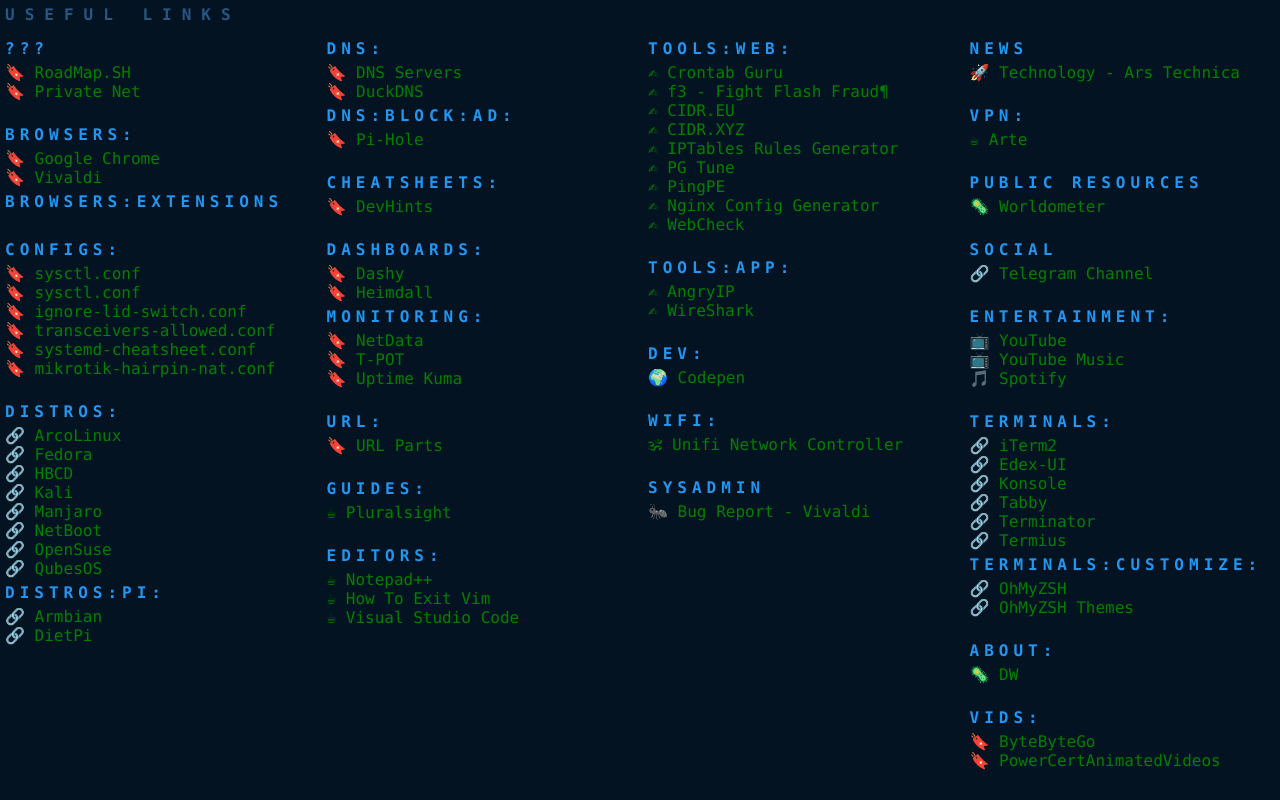
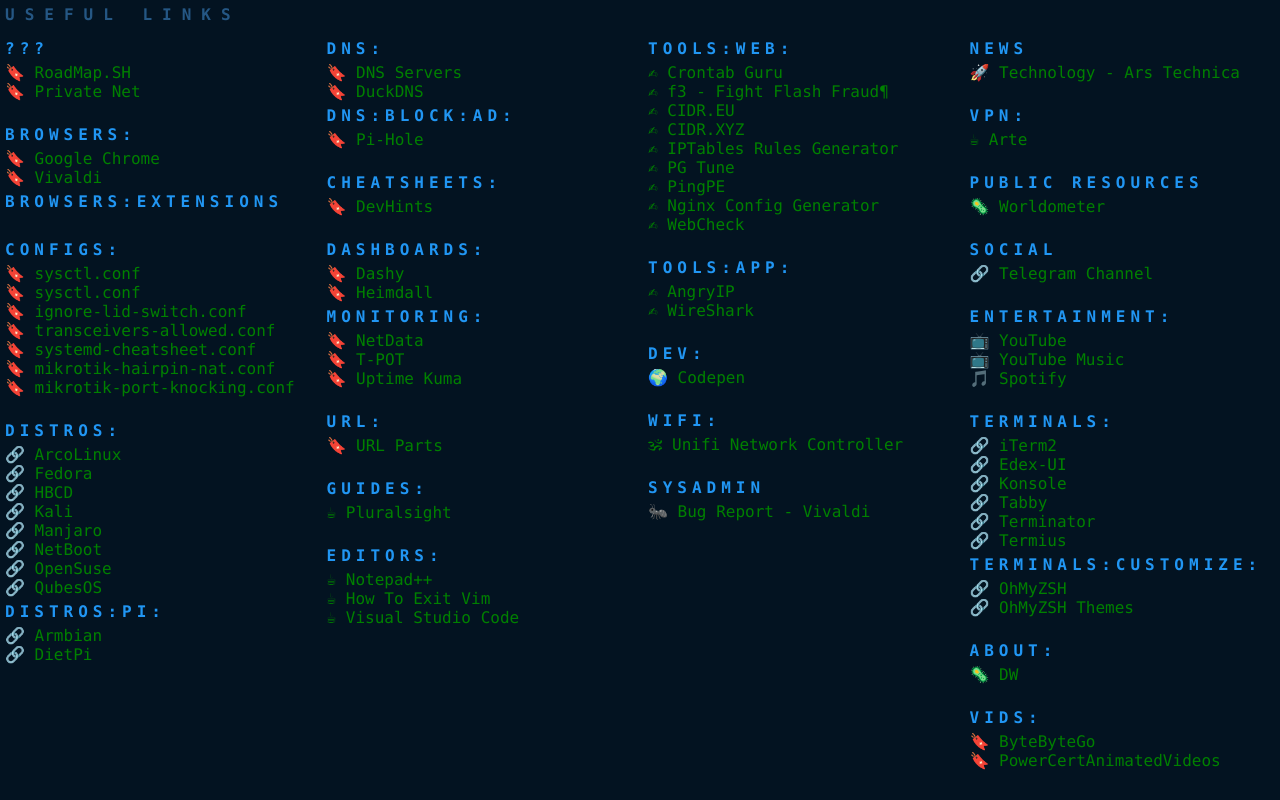
Before and after one commit to iCra5h/F-ckingLocalhost, a plain HTML site: page index.html in a window 1280 px wide. Drawn offline with Linux system fonts and the light colour scheme.

Commit message:
Update index.html

```diff
--- a/index.html
+++ b/index.html
@@ -32,6 +32,7 @@
       <p><a href="/F-ckingLocalhost/transceivers-allowed.conf">&#128278; transceivers-allowed.conf</a></p>
       <p><a href="/F-ckingLocalhost/systemd-cheatsheet.conf">&#128278; systemd-cheatsheet.conf</a></p>
       <p><a href="/F-ckingLocalhost/mikrotik-hairpin-nat.conf">&#128278; mikrotik-hairpin-nat.conf</a></p>
+      <p><a href="/F-ckingLocalhost/mikrotik-port-knocking.conf">&#128278; mikrotik-port-knocking.conf</a></p>
 
       <br />
 
```
